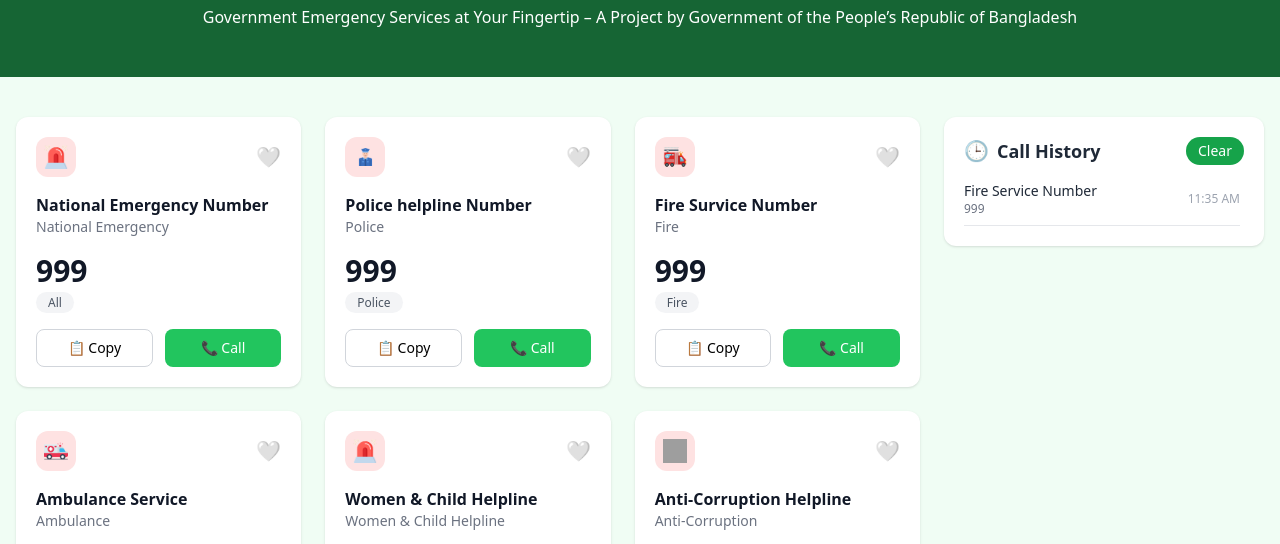
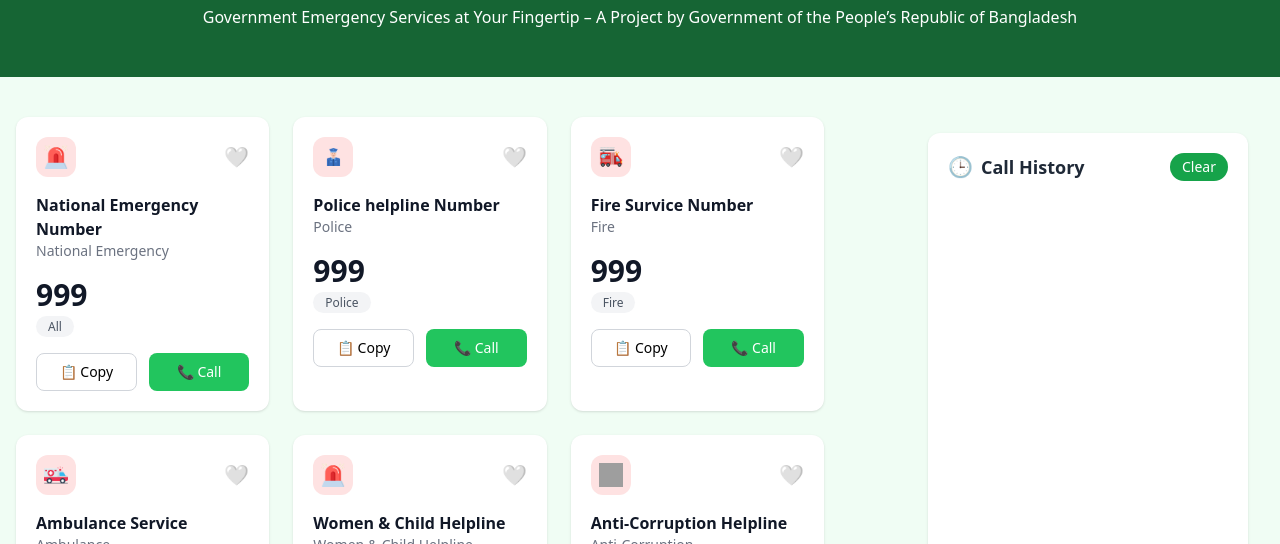
Before and after one commit to Bristi0/emergency-hotline-, a plain HTML site: page index.html in a window 1280 px wide. Shown: the part 247-791 px from the top of the page. Drawn offline with nearby package versions, Linux system fonts and the light colour scheme; grey boxes are pictures that could not be loaded.

Commit message:
update call history

```diff
--- a/index.html
+++ b/index.html
@@ -374,36 +374,38 @@
                 </div>
             </div>
 
+
+
+
             <!-- Right: Call History -->
 
+            <div class="flex min-h-screen bg-green-50 p-4 gap-4">
+
+                <div class="grid grid-cols-1 sm:grid-cols-2 md:grid-cols-3 lg:grid-cols-4 gap-4 flex-grow">
+                    <!-- Cards will be added here via JS -->
+                </div>
+
+                <!-- Right: Call History Sidebar -->
                 <div class="w-full lg:w-80 bg-white rounded-xl shadow p-5 h-full min-h-full">
+                    <!-- Header -->
                     <div class="flex justify-between items-center mb-4">
                         <div class="flex items-center gap-2">
                             <span class="text-xl">🕒</span>
                             <h2 class="text-lg font-semibold text-gray-800">Call History</h2>
                         </div>
-
-                    <!--<h2 class="text-lg font-semibold text-gray-800 ">
-                        Call History
-                    </h2>-->
-                    <button class="text-sm text-white bg-green-600 px-3 py-1 rounded-full hover:bg-red-600 transition">
+                        <button
+                            class="text-sm text-white bg-green-600 px-3 py-1 rounded-full hover:bg-red-600 transition">
                             Clear
                         </button>
                     </div>
 
-                <!-- History List -->
-                <ul class="space-y-3 max-h-[500px] overflow-y-auto pr-1">
-                    <li class="border-b pb-2">
-                        <div class="flex justify-between items-center">
-                            <div>
-                                <p class="text-sm font-medium text-gray-800">Fire Service Number</p>
-                                <p class="text-xs text-gray-500">999</p>
+                    <!-- Call History List -->
+                    <div class="flex flex-col gap-2">
+
                     </div>
-                            <span class="text-xs text-gray-400">11:35 AM</span>
                 </div>
-                    </li>
-                    <!-- more list items... -->
-                </ul>
+            </div>
+
         </div>
 
     </div>
```
Lines whose indentation alone changed are shown as unchanged.
